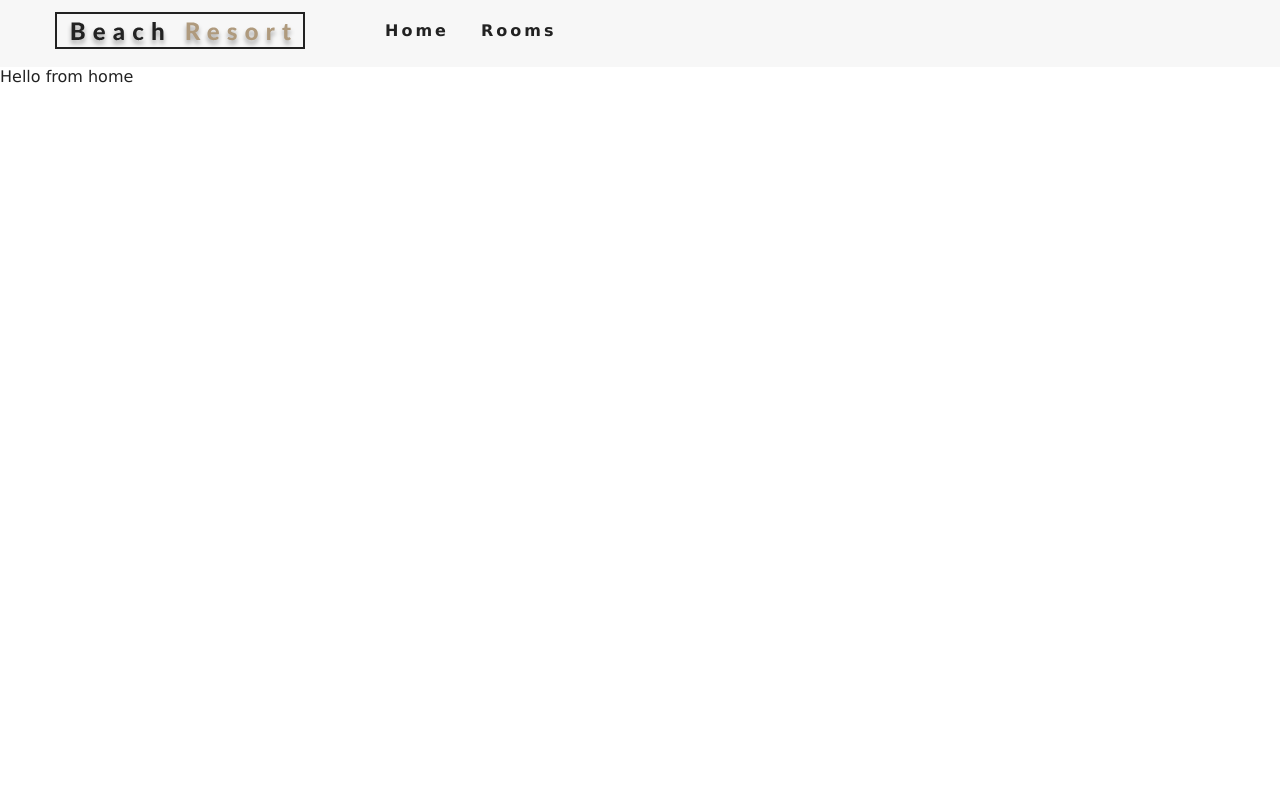
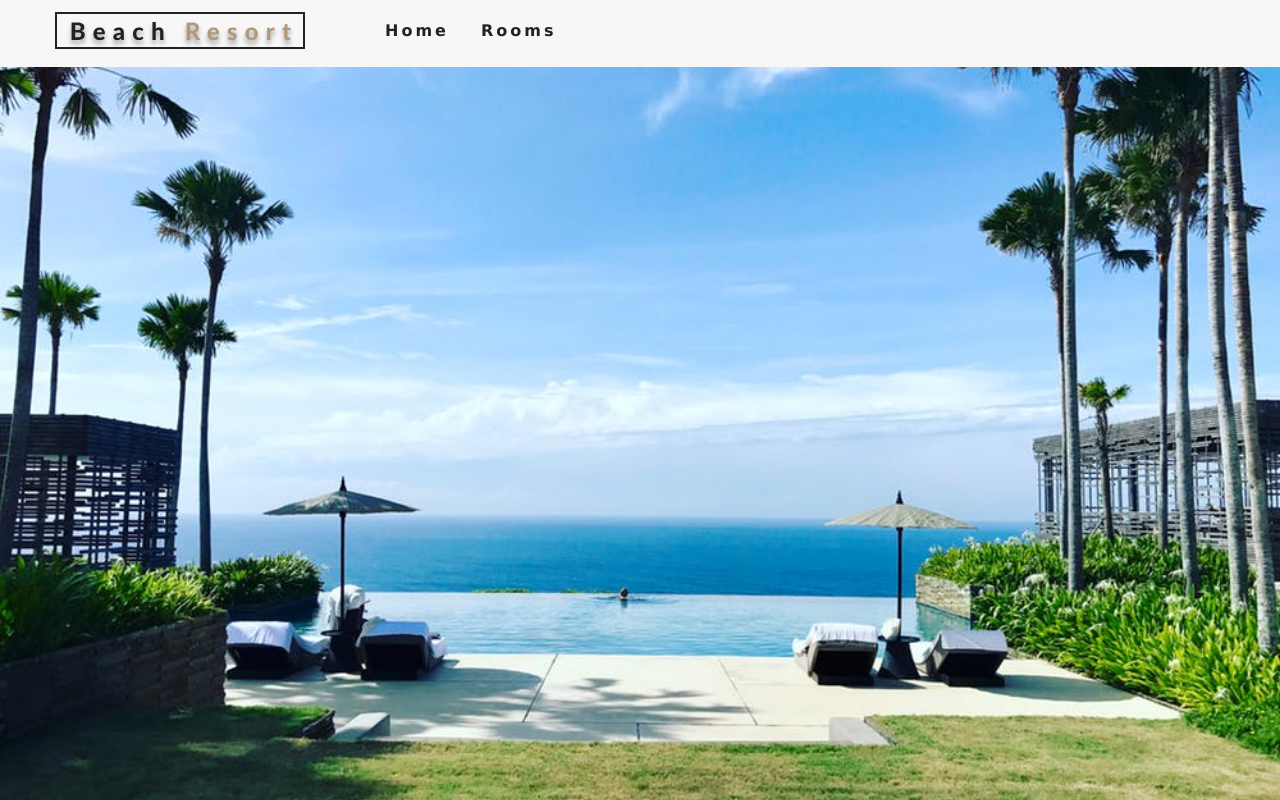
Before and after one commit to ravinduf/resort, a React (Create React App) app: page / in a window 1280 px wide. Built offline with nearby package versions, Linux system fonts and the light colour scheme.

Commit message:
rendering hero component in home page

```diff
--- a/src/pages/Home.js
+++ b/src/pages/Home.js
@@ -1,9 +1,10 @@
-import React from 'react'
+import React from 'react';
+import Hero from '../components/Hero';
 
 function Home() {
     return (
         <div>
-          Hello from home
+          <Hero hero="defaultHero" />
         </div>
     )
 }
```
